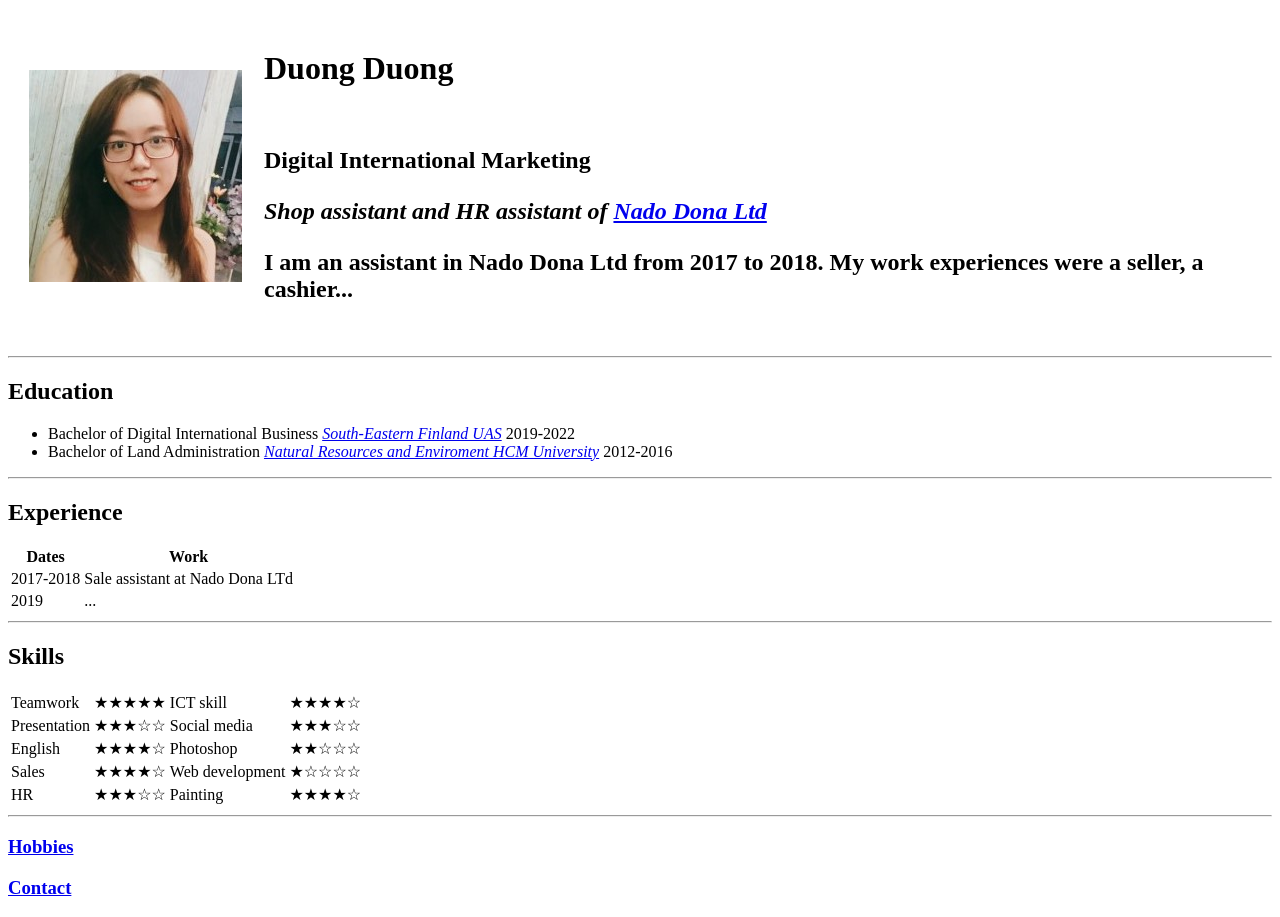
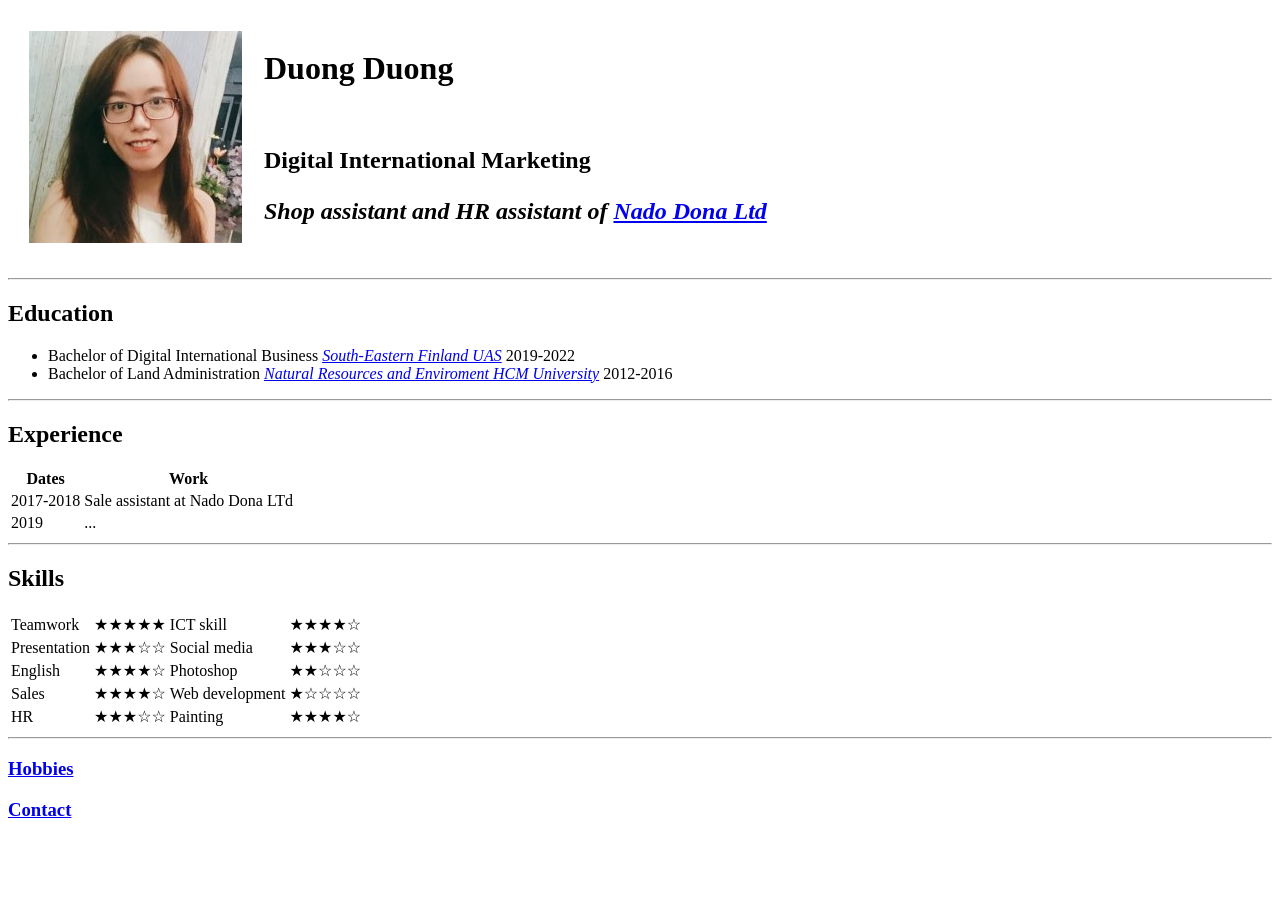
Before and after one commit to pduong154/DuongvuCV, a plain HTML site: page index.html in a window 1280 px wide. After the commit the page ends 839 px from the top, so only its background shows below. Drawn offline with Linux system fonts and the light colour scheme.

Commit message:
Update index.html

```diff
--- a/index.html
+++ b/index.html
@@ -19,7 +19,7 @@
         <h2> Digital International Marketing </2>
     <br>
       <p><em> Shop assistant and HR assistant of <strong><a href="https://shop.tay.clothing/"> Nado Dona Ltd </a> </strong></em></p>
-      <p>I am an assistant in Nado Dona Ltd from 2017 to 2018. My work experiences were a seller, a cashier...</p>
+
     </td>
       </tr>
   </table>
```
